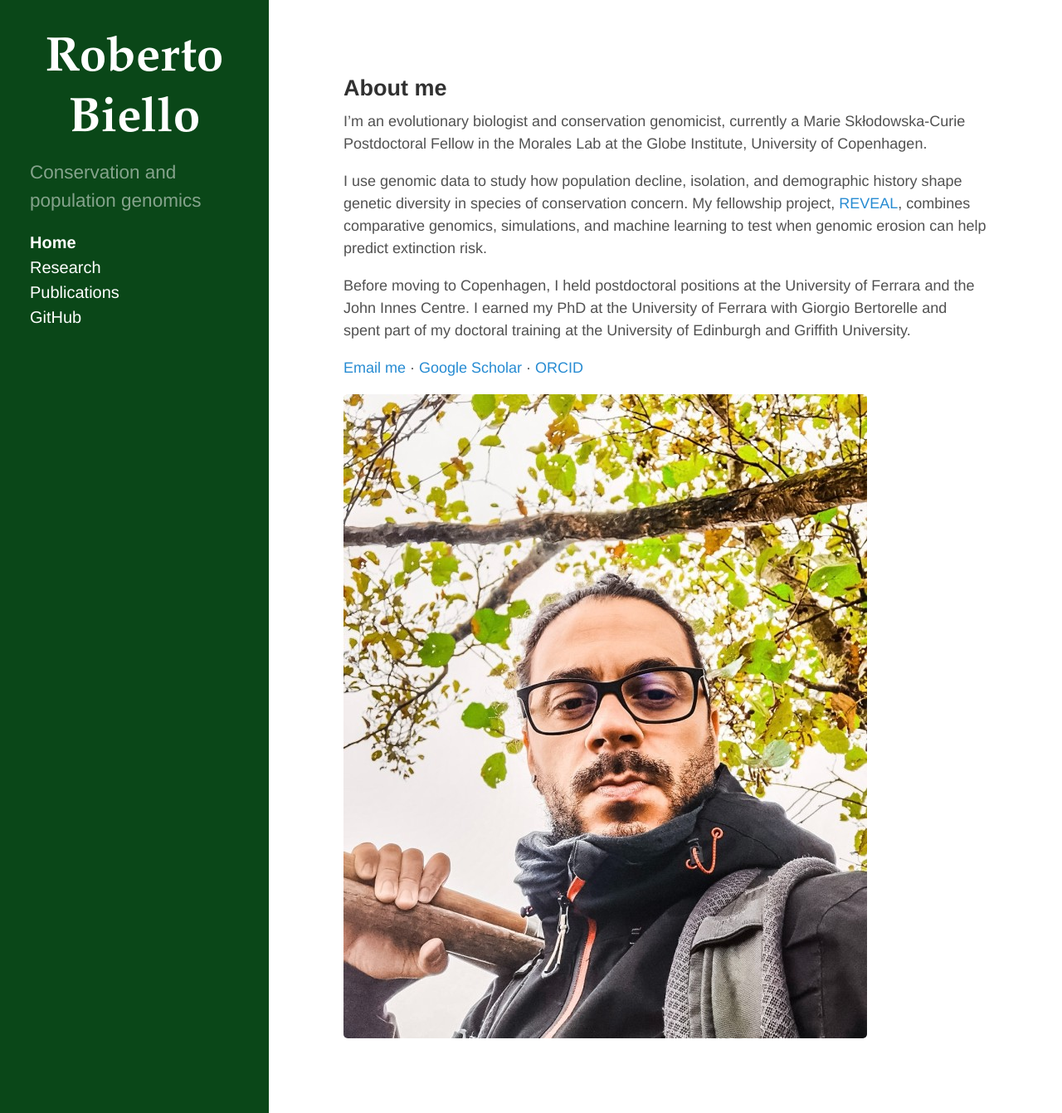
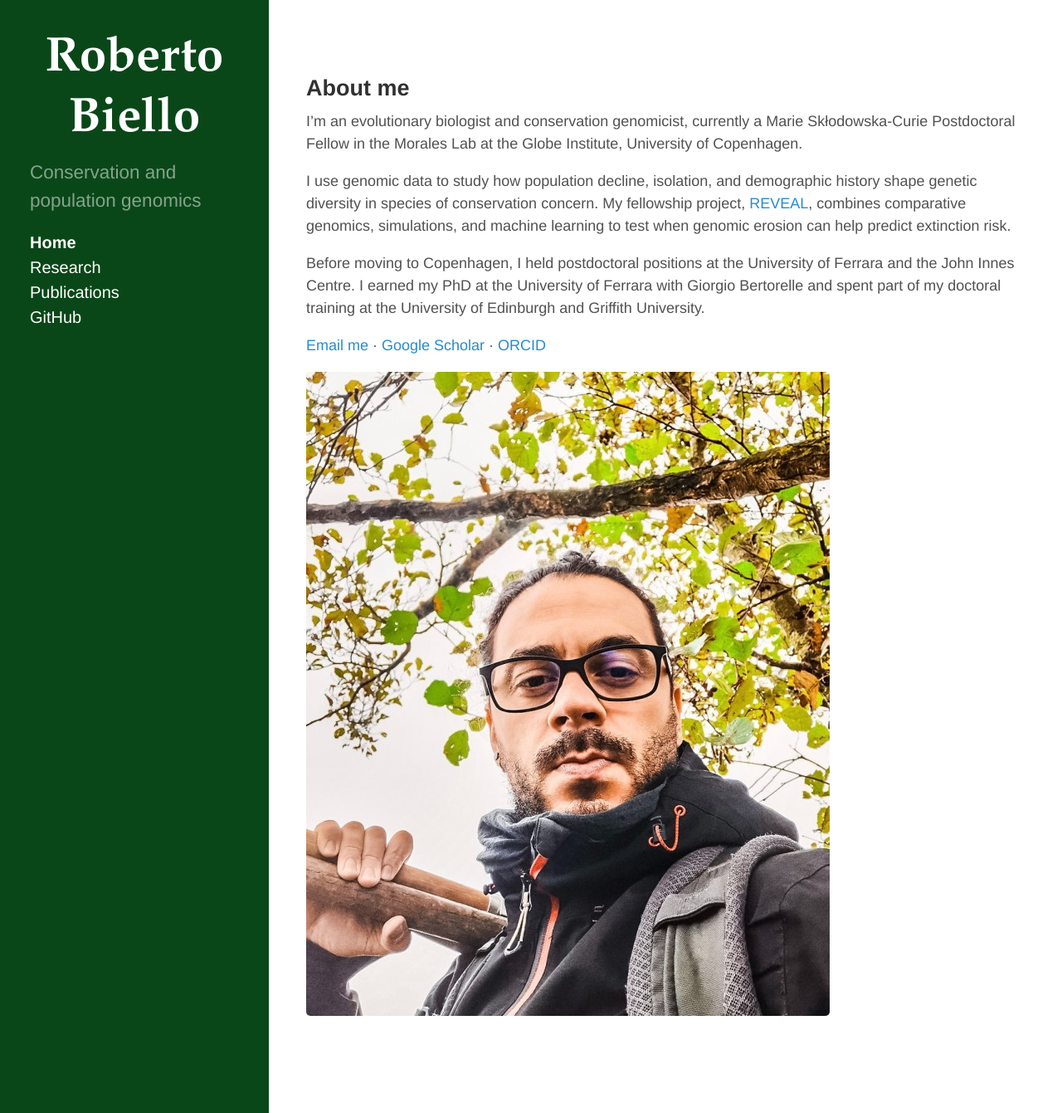
Before and after one commit to rsbiello/rsbiello.github.io, a Jekyll site: the page built from index.md, in a window 1280 px wide and 1341 px high. Shown: the whole window at 83% size. Built offline with Jekyll 4.4.1, drawn with Linux system fonts in a browser that asks for light colours.

Commit message:
Add files via upload

```diff
--- a/public/css/hyde.css
+++ b/public/css/hyde.css
@@ -137,15 +137,8 @@ a.sidebar-nav-item:focus {
 @media (min-width: 48rem) {
   .content {
     max-width: none;
-    margin-left: 20rem;
-    margin-right: 2rem; /* orig. is 2 */
-  }
-}
-
-@media (min-width: 64rem) {
-  .content {
-    margin-left: 22rem;
-    margin-right: 4rem; /* orig. is 4, this seems to be the right side margin? */
+    margin-left: 19.5rem;
+    margin-right: 1.5rem;
   }
 }
 
@@ -162,15 +155,8 @@ a.sidebar-nav-item:focus {
     right: 0;
   }
   .layout-reverse .content {
-    margin-left: 2rem;
-    margin-right: 20rem;
-  }
-}
-
-@media (min-width: 64rem) {
-  .layout-reverse .content {
-    margin-left: 4rem;
-    margin-right: 22rem;
+    margin-left: 1.5rem;
+    margin-right: 19.5rem;
   }
 }
 
```
